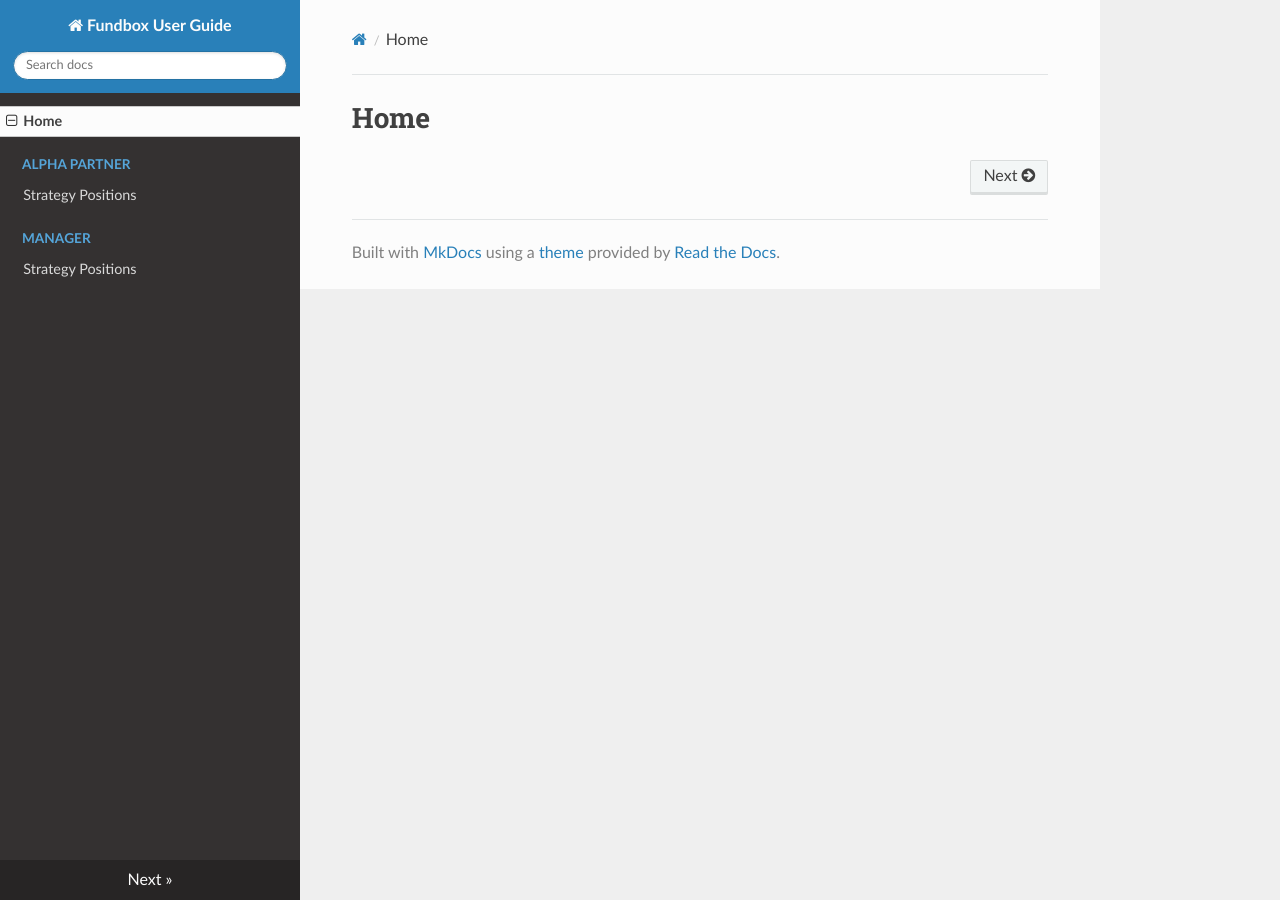
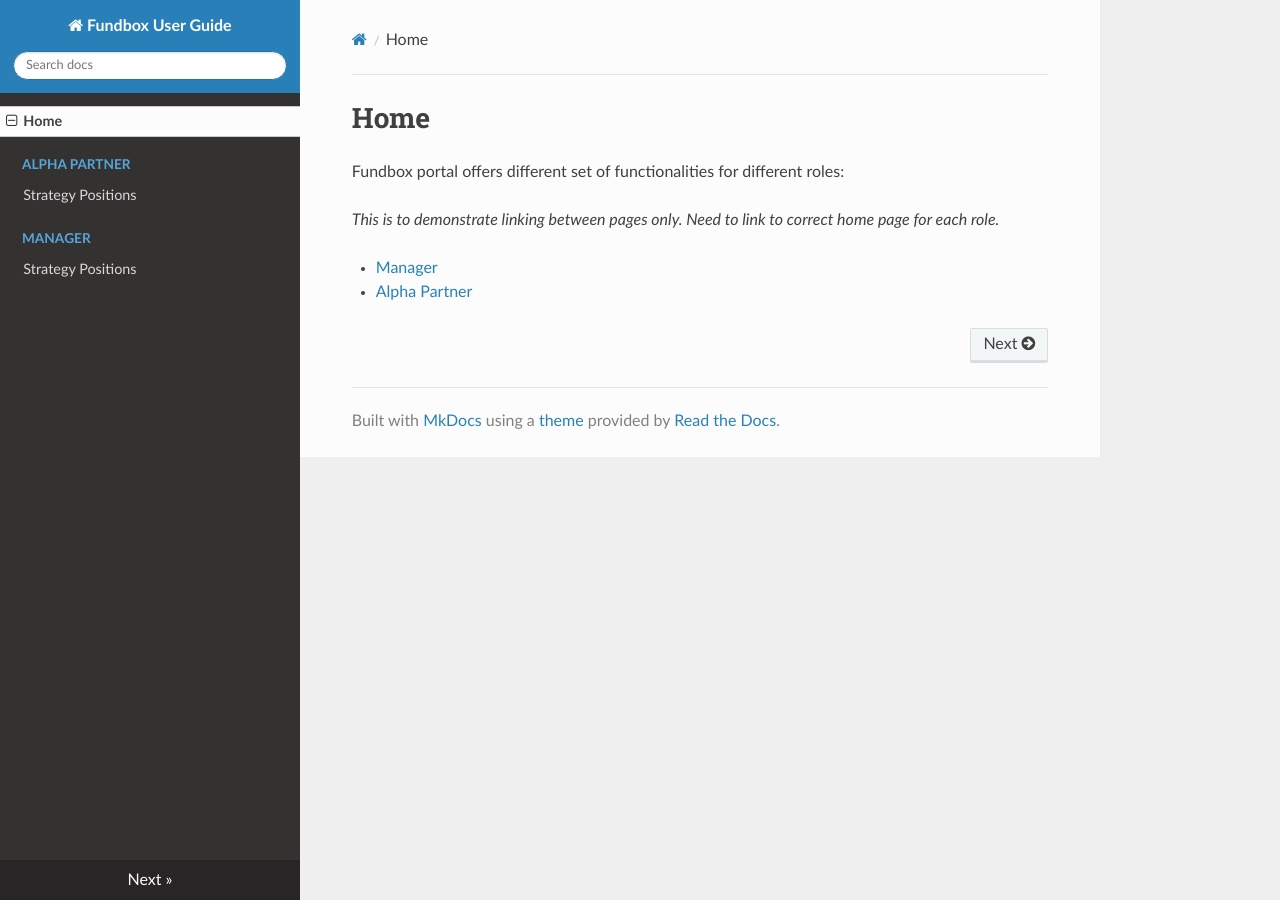
Before and after one commit to noviscient/fundbox-user-guide, an MkDocs documentation site: the page built from docs/index.md, in a window 1280 px wide. Built offline with MkDocs 1.6.1, drawn with Linux system fonts in a browser that asks for light colours; nearby versions of some CDN libraries.

Commit message:
homepage

```diff
--- a/docs/index.md
+++ b/docs/index.md
@@ -1 +1,8 @@
 # Home
+
+Fundbox portal offers different set of functionalities for different roles:
+
+_This is to demonstrate linking between pages only. Need to link to correct home page for each role._
+
+- [Manager](./manager/strategy-positions.md)
+- [Alpha Partner](./alpha-partner/strategy-positions.md)
```
